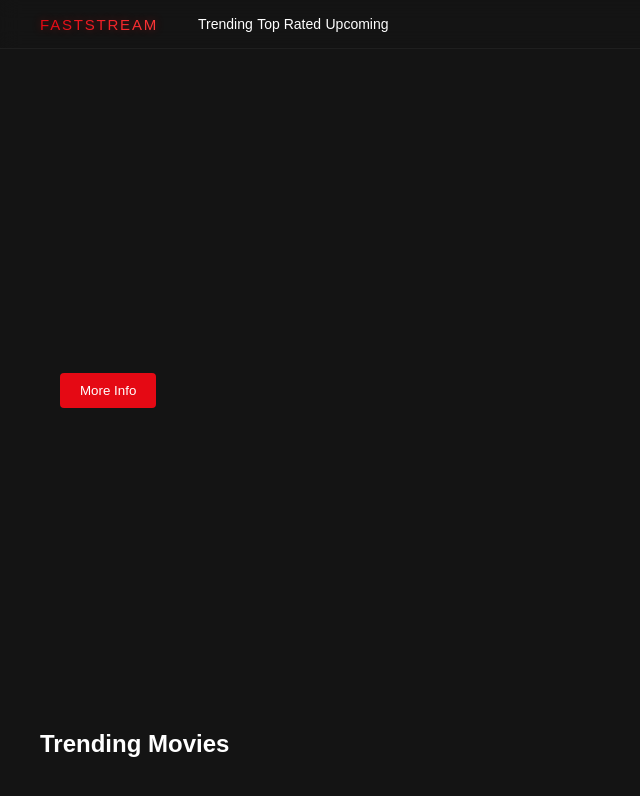
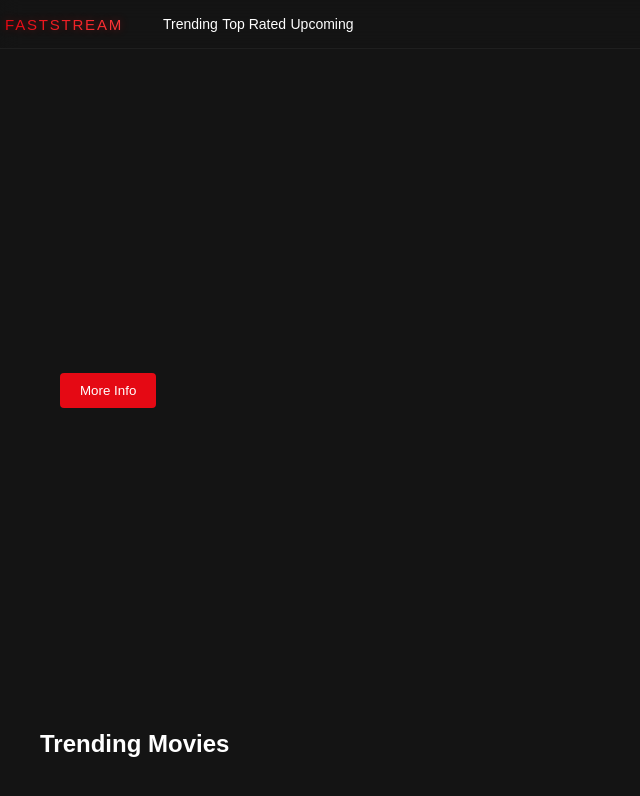
Before and after one commit to pritamdas165/Faststream, a plain HTML site: page index.html in a window 1280 px wide. Shown: the whole page, without its empty margins (0-640 px from the left). Drawn offline with Linux system fonts and the light colour scheme; no server answers.

Commit message:
Update index.html

```diff
--- a/index.html
+++ b/index.html
@@ -22,7 +22,7 @@
   position:fixed;
   top:0;
   width:100%;
-  padding:15px 40px;
+  padding:15px 5px;
   display:flex;
   justify-content:flex-start;
   align-items:center;
```
